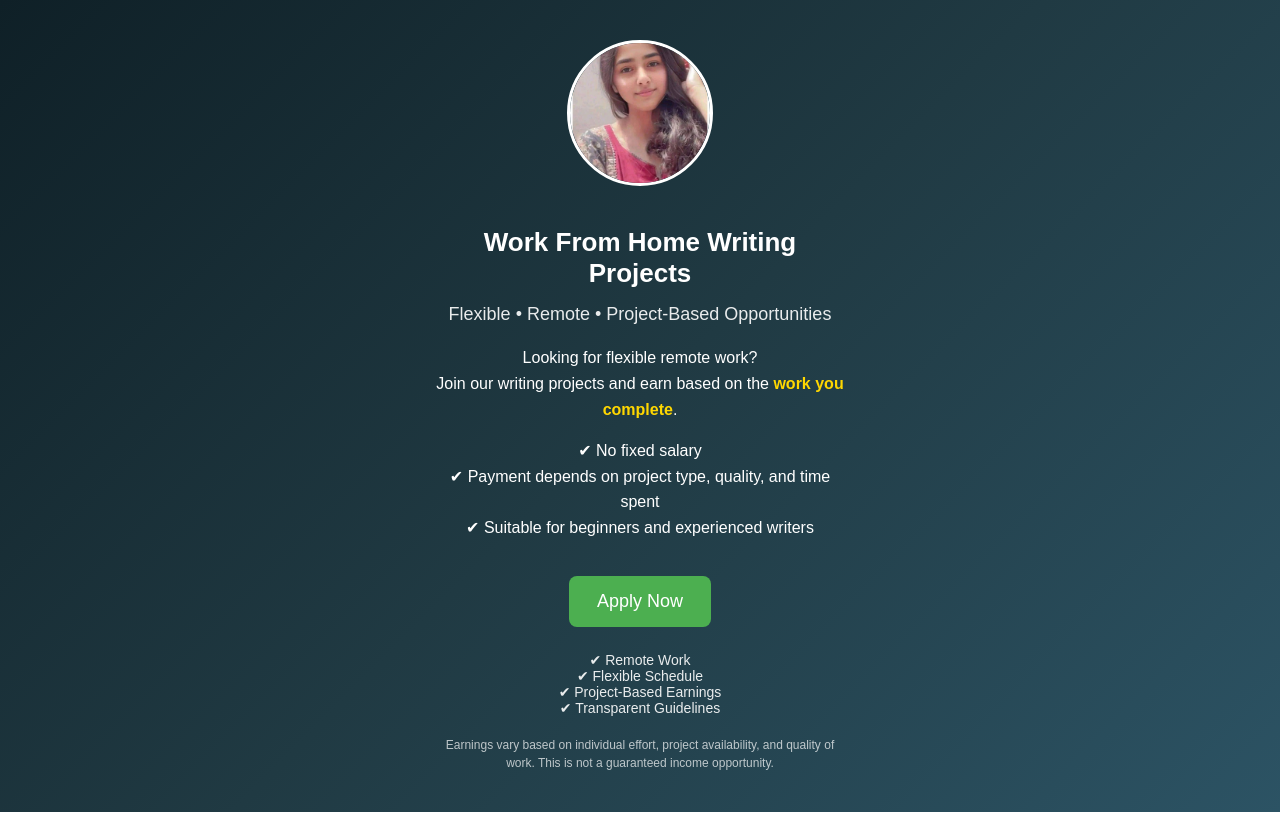
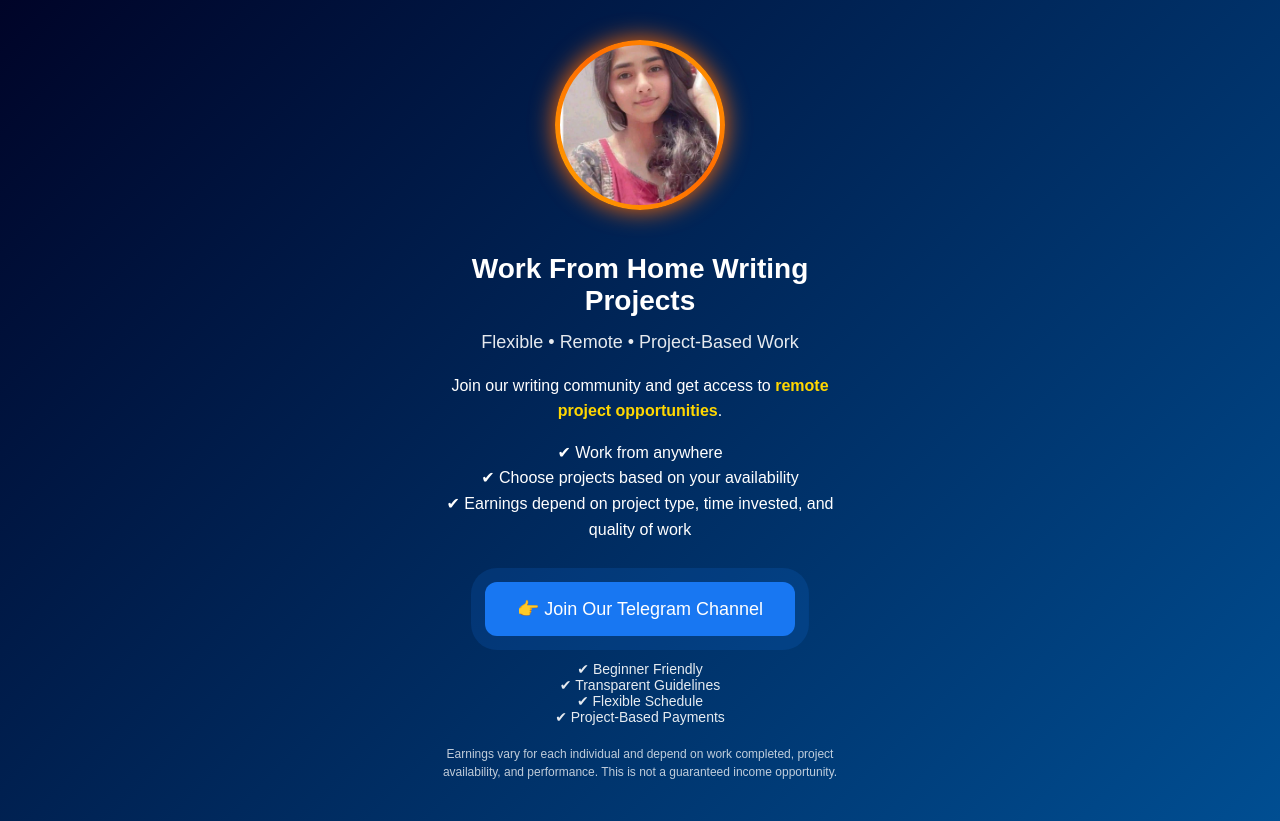
Before and after one commit to sharemarketingking01-web/CPProjectAds, a plain HTML site: page index.html in a window 1280 px wide. Drawn offline with Linux system fonts and the light colour scheme.

Commit message:
Update index.html

```diff
--- a/index.html
+++ b/index.html
@@ -23,7 +23,7 @@
     body {
       margin: 0;
       font-family: Arial, sans-serif;
-      background: linear-gradient(135deg, #0f2027, #203a43, #2c5364);
+      background: linear-gradient(135deg, #000428, #004e92);
       color: white;
       text-align: center;
       padding: 40px 15px;
@@ -32,19 +32,30 @@
     .container {
       max-width: 420px;
       margin: auto;
+      animation: fadeIn 1.2s ease;
+    }
+
+    /* 🔥 PROFILE IMAGE WITH GRADIENT RING */
+    .image-wrapper {
+      display: inline-block;
+      padding: 5px;
+      border-radius: 50%;
+      background: linear-gradient(45deg, #ffd700, #ff6a00, #ffd700);
+      background-size: 200% 200%;
+      animation: gradientMove 3s ease infinite, glowPulse 2s infinite;
+      margin-bottom: 20px;
     }
 
     .profile-img {
-      width: 140px;
-      height: 140px;
+      width: 160px;
+      height: 160px;
       border-radius: 50%;
       object-fit: cover;
-      margin-bottom: 20px;
-      border: 3px solid #ffffff;
+      display: block;
     }
 
     h1 {
-      font-size: 26px;
+      font-size: 28px;
       margin-bottom: 10px;
     }
 
@@ -66,15 +77,18 @@
       font-weight: bold;
     }
 
+    /* 🔥 PULSING BUTTON */
     .btn {
-      background: #4CAF50;
+      background: #1877f2;
       color: white;
-      padding: 15px 28px;
+      padding: 16px 32px;
       font-size: 18px;
-      border-radius: 8px;
+      border-radius: 12px;
       display: inline-block;
       text-decoration: none;
-      margin-top: 20px;
+      margin-top: 25px;
+      animation: pulse 1.5s infinite;
+      box-shadow: 0 0 0 rgba(24,119,242,0.6);
     }
 
     .features {
@@ -85,9 +99,38 @@
 
     .disclaimer {
       font-size: 12px;
-      opacity: 0.7;
+      opacity: 0.75;
       margin-top: 20px;
       line-height: 1.5;
+    }
+
+    @keyframes pulse {
+      0% { box-shadow: 0 0 0 0 rgba(24,119,242,0.7); }
+      70% { box-shadow: 0 0 0 18px rgba(24,119,242,0); }
+      100% { box-shadow: 0 0 0 0 rgba(24,119,242,0); }
+    }
+
+    @keyframes glowPulse {
+      0% { box-shadow: 0 0 10px #ffd700; }
+      50% { box-shadow: 0 0 25px #ff6a00; }
+      100% { box-shadow: 0 0 10px #ffd700; }
+    }
+
+    @keyframes gradientMove {
+      0% { background-position: 0% 50%; }
+      50% { background-position: 100% 50%; }
+      100% { background-position: 0% 50%; }
+    }
+
+    @keyframes fadeIn {
+      from {
+        opacity: 0;
+        transform: translateY(20px);
+      }
+      to {
+        opacity: 1;
+        transform: translateY(0);
+      }
     }
   </style>
 </head>
@@ -96,43 +139,43 @@
 
   <div class="container">
 
-    <img src="profile.jpeg" class="profile-img" alt="Profile">
+    <!-- 🔥 PROFILE IMAGE -->
+    <div class="image-wrapper">
+      <img src="profile.jpeg" class="profile-img" alt="Profile">
+    </div>
 
     <h1>Work From Home Writing Projects</h1>
 
-    <h2>
-      Flexible • Remote • Project-Based Opportunities
-    </h2>
+    <h2>Flexible • Remote • Project-Based Work</h2>
 
     <p>
-      Looking for flexible remote work? <br>
-      Join our writing projects and earn based on the
-      <span class="highlight">work you complete</span>.
+      Join our writing community and get access to
+      <span class="highlight">remote project opportunities</span>.
     </p>
 
     <p>
-      ✔ No fixed salary <br>
-      ✔ Payment depends on project type, quality, and time spent <br>
-      ✔ Suitable for beginners and experienced writers
+      ✔ Work from anywhere <br>
+      ✔ Choose projects based on your availability <br>
+      ✔ Earnings depend on project type, time invested, and quality of work
     </p>
 
-    <a href="YOUR_LINK_HERE"
+    <a href="https://t.me/YOUR_LINK"
        target="_blank"
        class="btn"
        onclick="fbq('track','Lead')">
-       Apply Now
+       👉 Join Our Telegram Channel
     </a>
 
     <div class="features">
-      ✔ Remote Work <br>
+      ✔ Beginner Friendly <br>
+      ✔ Transparent Guidelines <br>
       ✔ Flexible Schedule <br>
-      ✔ Project-Based Earnings <br>
-      ✔ Transparent Guidelines
+      ✔ Project-Based Payments
     </div>
 
     <div class="disclaimer">
-      Earnings vary based on individual effort, project availability,
-      and quality of work. This is not a guaranteed income opportunity.
+      Earnings vary for each individual and depend on work completed,
+      project availability, and performance. This is not a guaranteed income opportunity.
     </div>
 
   </div>
```
